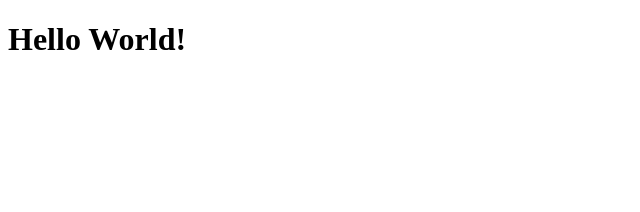
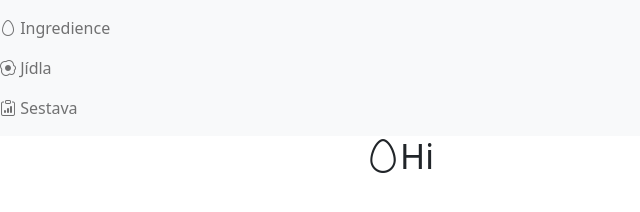
Before and after one commit to Naares/cookbook, an Electron app: page src/html/index.html in a window 800 px wide. Shown: the whole page, without its empty margins (0-640 px from the left). Drawn offline with nearby package versions, Linux system fonts and the light colour scheme.

Commit message:
Basic Navbar

```diff
--- a/package.json
+++ b/package.json
@@ -3,7 +3,8 @@
     "@popperjs/core": "^2.11.5",
     "@types/bootstrap": "^5.1.9",
     "@types/jquery": "^3.5.14",
-    "electron": "^18.0.4"
+    "electron": "^18.0.4",
+    "jquery": "^3.6.0"
   },
   "devDependencies": {
     "@types/electron": "^1.6.10",
--- /dev/null
+++ b/src/css/basic.css
@@ -0,0 +1,3 @@
+.nav-item:hover{
+    background-color: darkgray;
+}
--- a/src/html/index.html
+++ b/src/html/index.html
@@ -2,12 +2,28 @@
 <!DOCTYPE html>
 <html>
   <head>
+    <link rel="stylesheet" href="https://cdn.jsdelivr.net/npm/bootstrap@5.1.3/dist/css/bootstrap.min.css">
+    <link rel="stylesheet" href="https://cdn.jsdelivr.net/npm/bootstrap-icons@1.3.0/font/bootstrap-icons.css">
+    <link rel="stylesheet" href="../css/basic.css">
     <meta charset="UTF-8">
     <title>Cookbook</title>
   </head>
   <body>
-    <div id="app">
-      <h1>Hello World!</h1>
+    <div class="containter" id="app">
+      <nav class="navbar navbar-expand-lg navbar-light bg-light">
+        <ul class="navbar-nav mr-auto">
+          <li class="nav-item active">
+            <a class="nav-link bi bi-egg" href="#"> Ingredience</a>
+          </li>
+          <li class="nav-item">
+            <a class="nav-link bi bi-egg-fried" href="#"> Jídla</a>
+          </li>
+          <li class="nav-item">
+            <a class="nav-link bi bi-clipboard-data" href="#"> Sestava</a>
+          </li>
+        </ul>
+      </nav>
+      <h1 class="text-center bi bi-egg">Hi</h1>
     </div>
   </body>
 </html>
```
Also changed, not shown: 1 other file.
